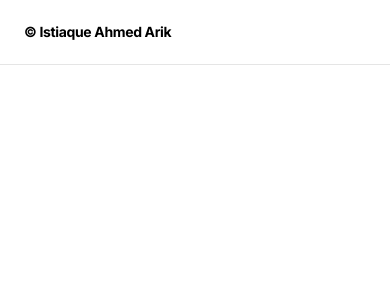
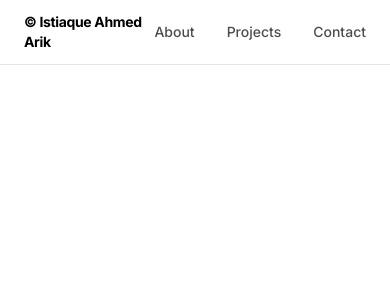
Before and after one commit to istiaqueahmedarik/istiaqueahmedarik, a Next.js app: page / in a window 390 px wide. Shown: the top 300 px of the page. Built offline with nearby package versions, Linux system fonts and the light colour scheme.

Commit message:
fix: make navbar links visible on mobile

```diff
--- a/components/Navbar.tsx
+++ b/components/Navbar.tsx
@@ -5,7 +5,7 @@
         <a href="/" className="text-black font-bold tracking-tight">
           © Istiaque Ahmed Arik
         </a>
-        <div className="hidden md:flex gap-8">
+        <div className="flex gap-8">
           <a href="#about" className="text-black/70 hover:text-black transition-colors">About</a>
           <a href="#projects" className="text-black/70 hover:text-black transition-colors">Projects</a>
           <a href="#contact" className="text-black/70 hover:text-black transition-colors">Contact</a>
```
